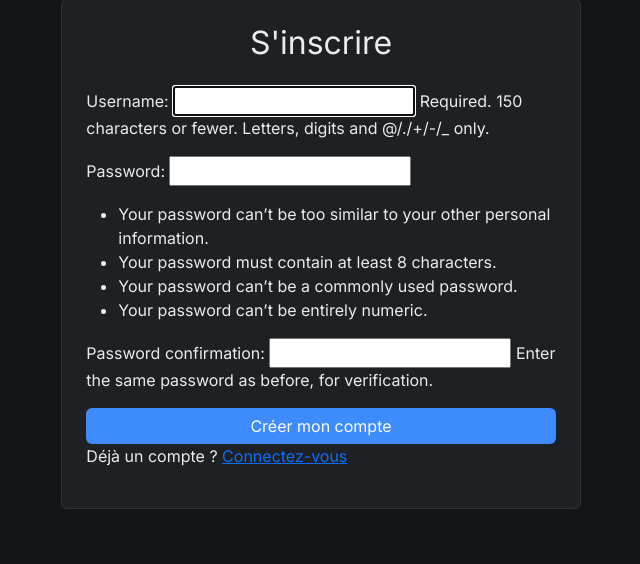
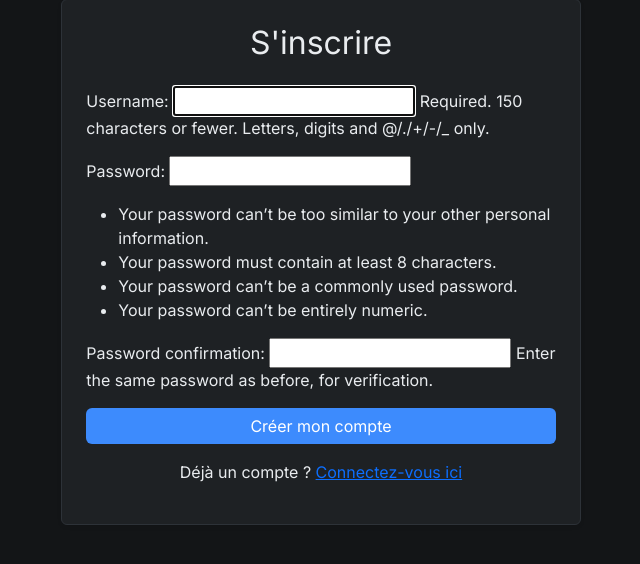
Before and after one commit to codeenlocks/ZBT-Chat, a Django app: page /signup/ in a window 1280 px wide. Shown: the part 82-646 px from the top of the page, without its empty margins (319-959 px from the left). Run offline with Django 5.2, Linux system fonts and the light colour scheme.

Commit message:
Redirection signup -> login

```diff
--- a/chat/urls.py
+++ b/chat/urls.py
@@ -4,6 +4,7 @@ from . import views
 
 urlpatterns = [
     path('signup/', views.signup, name='signup'),
+    path('registration/login/', views.room_detail, name='room_detail'),
     path('send/', views.send_message, name='send_message'),
     path('room/<slug:slug>/', views.room_detail, name='room_detail'),
     path('flag/<int:message_id>/', views.flag_message, name='flag_message'),
--- a/templates/chat/signup.html
+++ b/templates/chat/signup.html
@@ -9,11 +9,7 @@
                 {% csrf_token %}
                 {{ form.as_p }}
                 <button type="submit" class="btn btn-primary w-100">Créer mon compte</button>
-                <p> Déjà un compte ?
-                    <a href="../registration/login.html">
-                        Connectez-vous
-                    </a>
-                </p>
+                <p class="text-center mt-3" >Déjà un compte ? <a href="{% url 'login' %}">Connectez-vous ici</a></p>
             </form>
         </div>
     </div>
```
